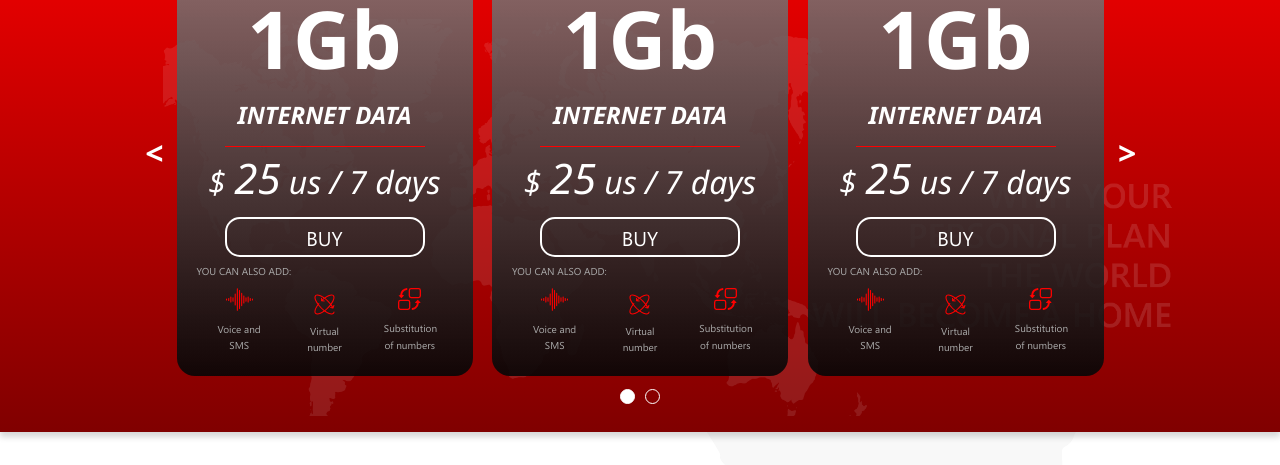
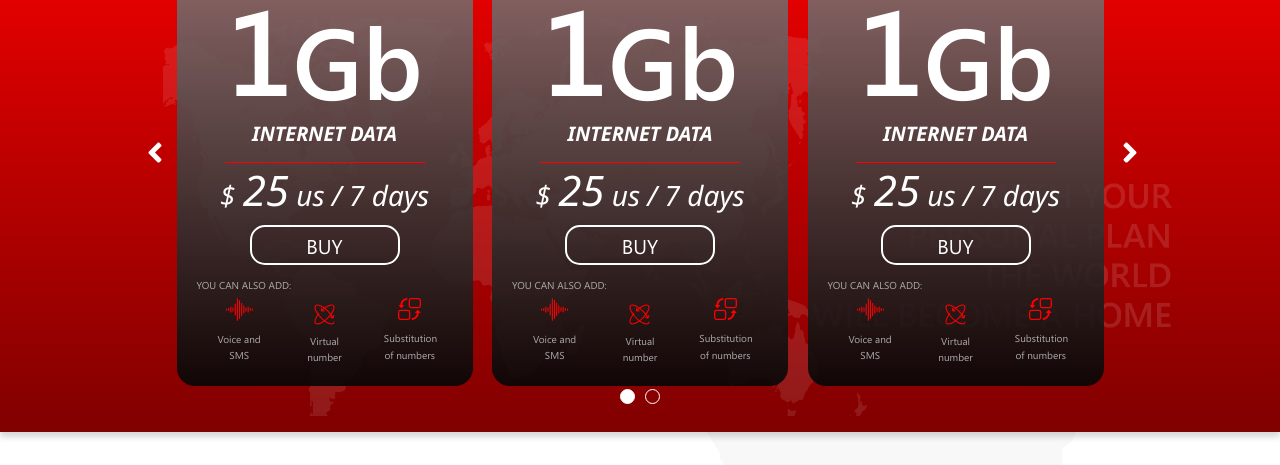
Before and after one commit to Afrosiyob/unlim-beta, a plain HTML site: page index.html in a window 1280 px wide. Shown: the part 840-1305 px from the top of the page. Drawn offline with nearby package versions, Linux system fonts and the light colour scheme; files whose address does not match are found by name.

Commit message:
add
adddd

```diff
--- a/index.html
+++ b/index.html
@@ -432,10 +432,10 @@
               <div class="container">
                 <div class="tab_item">
                   <div class="prev prev1">
-                    <
+                    <i class="fas fa-angle-left"></i>
                   </div>
                   <div class="next next1">
-                    >
+                    <i class="fas fa-angle-right"></i>
                   </div>
                   <div class="wrapper">
                     <div class="carousel">
@@ -449,7 +449,7 @@
                               >
                             </div>
 
-                            <h1>1Gb</h1>
+                            <h1><span class="let">1</span> Gb</h1>
                             <div class="top2">
                               <h4><em>INTERNET DATA</em></h4>
                               <span class="line"></span>
@@ -501,7 +501,7 @@
                               >
                             </div>
 
-                            <h1>1Gb</h1>
+                            <h1><span class="let">1</span> Gb</h1>
                             <div class="top2">
                               <h4><em>INTERNET DATA</em></h4>
                               <span class="line"></span>
@@ -553,7 +553,7 @@
                               >
                             </div>
 
-                            <h1>1Gb</h1>
+                            <h1><span class="let">1</span> Gb</h1>
                             <div class="top2">
                               <h4><em>INTERNET DATA</em></h4>
                               <span class="line"></span>
@@ -609,10 +609,10 @@
                 </div>
                 <div class="tab_item">
                   <div class="prev prev2">
-                    <
+                    <i class="fas fa-angle-left"></i>
                   </div>
                   <div class="next next2">
-                    >
+                    <i class="fas fa-angle-right"></i>
                   </div>
                   <div class="wrapper">
                     <div class="top-header pt-4">
@@ -654,7 +654,7 @@
                               >
                             </div>
 
-                            <h1>1Gb</h1>
+                            <h1><span class="let">1</span> Gb</h1>
                             <div class="top2">
                               <h4><em>INTERNET DATA</em></h4>
                               <span class="line"></span>
@@ -706,7 +706,7 @@
                               </span>
                             </div>
 
-                            <h1>1Gb</h1>
+                            <h1><span class="let">1</span> Gb</h1>
                             <div class="top2">
                               <h4><em>INTERNET DATA</em></h4>
                               <span class="line"></span>
@@ -758,7 +758,7 @@
                               >
                             </div>
 
-                            <h1>1Gb</h1>
+                            <h1><span class="let">1</span> Gb</h1>
                             <div class="top2">
                               <h4><em>INTERNET DATA</em></h4>
                               <span class="line"></span>
@@ -814,10 +814,10 @@
                 </div>
                 <div class="tab_item">
                   <div class="prev prev3">
-                    <
+                    <i class="fas fa-angle-left"></i>
                   </div>
                   <div class="next next3">
-                    >
+                    <i class="fas fa-angle-right"></i>
                   </div>
                   <div class="wrapper">
                     <div class="top-header pt-4">
@@ -1069,7 +1069,7 @@
                               >
                             </div>
 
-                            <h1>1Gb</h1>
+                            <h1><span class="let">1</span> Gb</h1>
                             <div class="top2">
                               <h4><em>INTERNET DATA</em></h4>
                               <span class="line"></span>
@@ -1121,7 +1121,7 @@
                               >
                             </div>
 
-                            <h1>1Gb</h1>
+                            <h1><span class="let">1</span> Gb</h1>
                             <div class="top2">
                               <h4><em>INTERNET DATA</em></h4>
                               <span class="line"></span>
@@ -1173,7 +1173,7 @@
                               >
                             </div>
 
-                            <h1>1Gb</h1>
+                            <h1><span class="let">1</span> Gb</h1>
                             <div class="top2">
                               <h4><em>INTERNET DATA</em></h4>
                               <span class="line"></span>
--- a/sass/index.scss
+++ b/sass/index.scss
@@ -1170,7 +1170,7 @@ div.last-tab {
         div.item {
 
             width: 300px;
-            height: 450px;
+            height: 470px;
 
             @media all and (max-width:992px) {
                 margin: 0 10px;
@@ -1227,8 +1227,19 @@ div.last-tab {
                 width: 100%;
                 text-align: center;
                 color: white;
-                font-size: 80px;
-                font-weight: bold;
+                font-size: 100px;
+                font-weight: 600;
+                padding: 0;
+                margin: 0;
+                display: flex;
+                justify-content: center;
+                align-items: flex-end;
+                align-content: center;
+                span.let {
+                    padding: 0;
+                    margin: 0;
+                    font-size: 120px;
+                }
             }
 
             .top2 {
@@ -1242,6 +1253,7 @@ div.last-tab {
                     color: white;
                     padding: 0;
                     margin: 0;
+                    font-size: 20px;
                 }
 
                 span.line {
@@ -1256,6 +1268,7 @@ div.last-tab {
                 color: white;
                 font-weight: 500;
                 text-align: center;
+                font-size: 28px;
 
                 em {
                     span {
@@ -1266,8 +1279,9 @@ div.last-tab {
             }
 
             a.btn-buy {
-                width: 200px;
+                width: 150px;
                 height: 40px;
+                margin-bottom: 10px;
                 background-color: transparent;
                 border: 2px solid white;
                 display: flex;
```
Also changed, not shown: dist/index.css, 1 other file.
